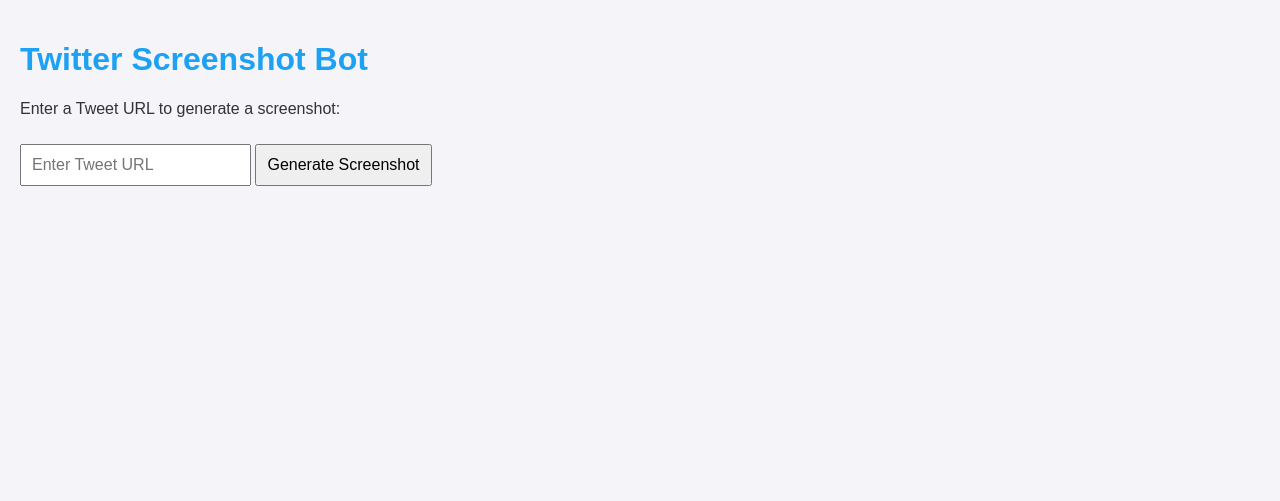
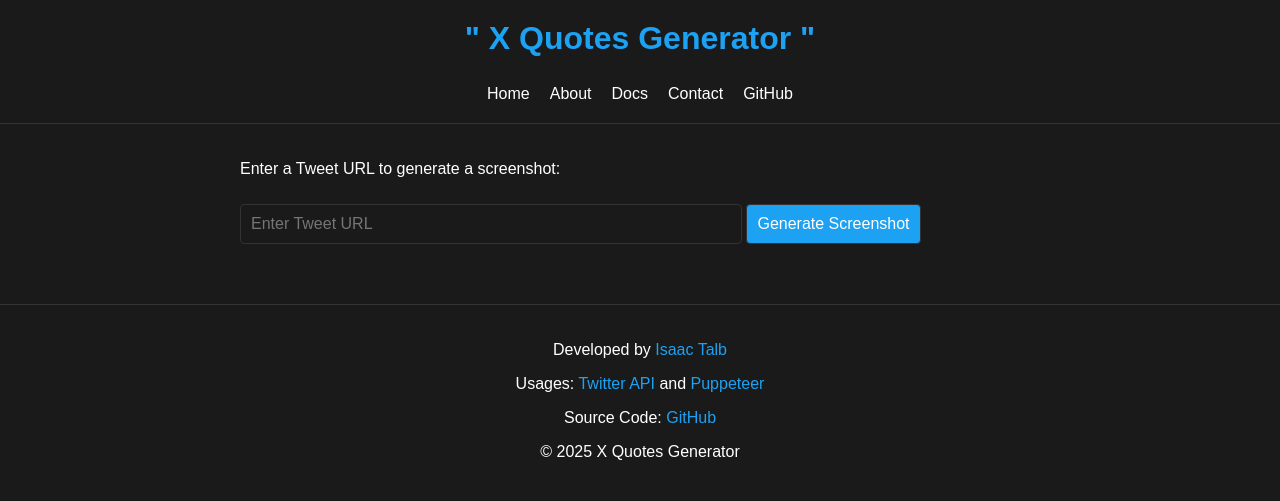
Before and after one commit to IsaacTalb/x-codes, a website: page public/index.html in a window 1280 px wide. Drawn offline with Linux system fonts and the light colour scheme.

Commit message:
updated UI a bit

```diff
--- a/public/index.html
+++ b/public/index.html
@@ -5,54 +5,23 @@
   <meta name="viewport" content="width=device-width, initial-scale=1.0">
   <title>X Quotes Generator</title>
   <meta name="description" content="X Quotes Generator by Isaac Talb. A simple website to generate screenshot of tweet (X) posts using the Twitter API and Puppeteer.">
-  <style>
-    body {
-      font-family: Arial, sans-serif;
-      margin: 0;
-      padding: 20px;
-      background-color: #f4f4f9;
-      color: #333;
-    }
-    h1 {
-      color: #1da1f2;
-    }
-    input, button {
-      padding: 10px;
-      font-size: 16px;
-      margin-top: 10px;
-    }
-    #result {
-      margin-top: 20px;
-    }
-    #image-container {
-      margin-top: 20px;
-      text-align: center;
-    }
-    #image-container img {
-      max-width: 100%;
-      border: 1px solid #ddd;
-      border-radius: 8px;
-    }
-    #actions {
-      margin-top: 10px;
-    }
-    #actions button {
-      margin: 5px;
-      padding: 10px 20px;
-      font-size: 14px;
-      background-color: #1da1f2;
-      color: white;
-      border: none;
-      border-radius: 4px;
-      cursor: pointer;
-    }
-    #actions button:hover {
-      background-color: #1991db;
-    }
-  </style>
+  <link rel="icon" href="assets/icons/x-icon.svg" type="image/x-icon">
+  <link rel="stylesheet" href="styles/main.css">
 </head>
 <body>
-  <h1>Twitter Screenshot Bot</h1>
+  <header>
+    <h1>" X Quotes Generator "</h1>
+    <br>
+    <nav>
+      <a href="index.html">Home</a>
+      <a href="about.html">About</a>
+      <a href="docs.html">Docs</a>
+      <a href="contact.html">Contact</a>
+      <a href="https://github.com/IsaacTalb/x-quotes" target="_blank">GitHub</a>
+    </nav>
+  </header>
+
+  <main>
     <p>Enter a Tweet URL to generate a screenshot:</p>
     <input type="text" id="tweetUrl" placeholder="Enter Tweet URL">
     <button onclick="generateScreenshot()">Generate Screenshot</button>
@@ -64,6 +33,14 @@
         <button onclick="shareImage()">Share Image</button>
       </div>
     </div>
+  </main>
+
+  <footer>
+    <p>Developed by <a href="https://www.facebook.com/whoIsIsaacTalb/" target="_blank">Isaac Talb</a></p>
+    <p>Usages: <a href="https://developer.x.com/" target="_blank">Twitter API</a> and <a href="https://pptr.dev/" target="_blank">Puppeteer</a></p>
+    <p>Source Code: <a href="https://github.com/IsaacTalb/x-quotes" target="_blank">GitHub</a></p>
+    <p>&copy; <script>document.write(new Date().getFullYear());</script> X Quotes Generator</p>
+  </footer>
 
   <script>
     // Function to extract tweet ID from URL
--- /dev/null
+++ b/public/styles/main.css
@@ -0,0 +1,96 @@
+/* Dark Theme */
+:root {
+    --bg-color: #1a1a1a;
+    --text-color: #ffffff;
+    --primary-color: #1da1f2;
+    --secondary-color: #1991db;
+    --border-color: #333333;
+  }
+
+  body {
+    font-family: Arial, sans-serif;
+    margin: 0;
+    padding: 0;
+    background-color: var(--bg-color);
+    color: var(--text-color);
+  }
+
+  header {
+    background-color: var(--bg-color);
+    padding: 20px;
+    text-align: center;
+    border-bottom: 1px solid var(--border-color);
+  }
+
+  header h1 {
+    color: var(--primary-color);
+    margin: 0;
+  }
+
+  nav {
+    display: flex;
+    justify-content: center;
+    gap: 20px;
+    margin-top: 10px;
+  }
+
+  nav a {
+    color: var(--text-color);
+    text-decoration: none;
+    font-size: 16px;
+  }
+
+  nav a:hover {
+    color: var(--primary-color);
+  }
+
+  main {
+    padding: 20px;
+    max-width: 800px;
+    margin: 0 auto;
+  }
+
+  input, button {
+    padding: 10px;
+    font-size: 16px;
+    margin-top: 10px;
+    border: 1px solid var(--border-color);
+    border-radius: 4px;
+    background-color: var(--bg-color);
+    color: var(--text-color);
+  }
+
+  input {
+    width: 60%;
+  }
+
+  input:focus {
+    outline: none;
+    border-color: var(--primary-color);
+  }
+
+  button {
+    background-color: var(--primary-color);
+    color: white;
+    cursor: pointer;
+  }
+
+  button:hover {
+    background-color: var(--secondary-color);
+  }
+
+  footer {
+    text-align: center;
+    padding: 20px;
+    border-top: 1px solid var(--border-color);
+    margin-top: 40px;
+  }
+
+  footer a {
+    color: var(--primary-color);
+    text-decoration: none;
+  }
+
+  footer a:hover {
+    text-decoration: underline;
+  }
```
Also changed, not shown: public/about.html (added, +41 -0 lines), public/contact.html (added, +44 -0 lines), public/docs.html (added, +46 -0 lines), public/assets/icons/x-icon.svg (added), public/assets/icons/x-twitter-brands-solid.svg (added). Lines whose indentation alone changed are shown as unchanged.
